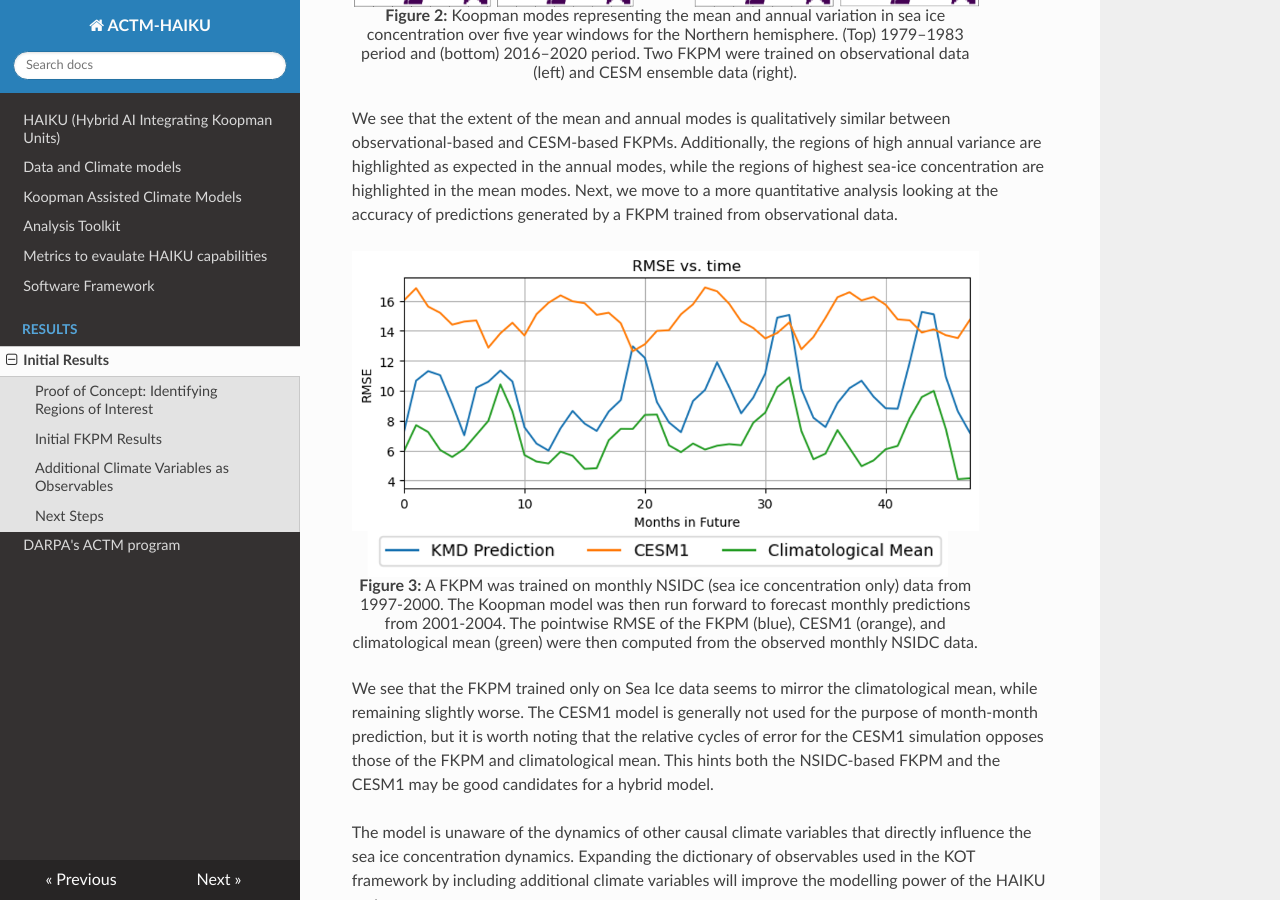
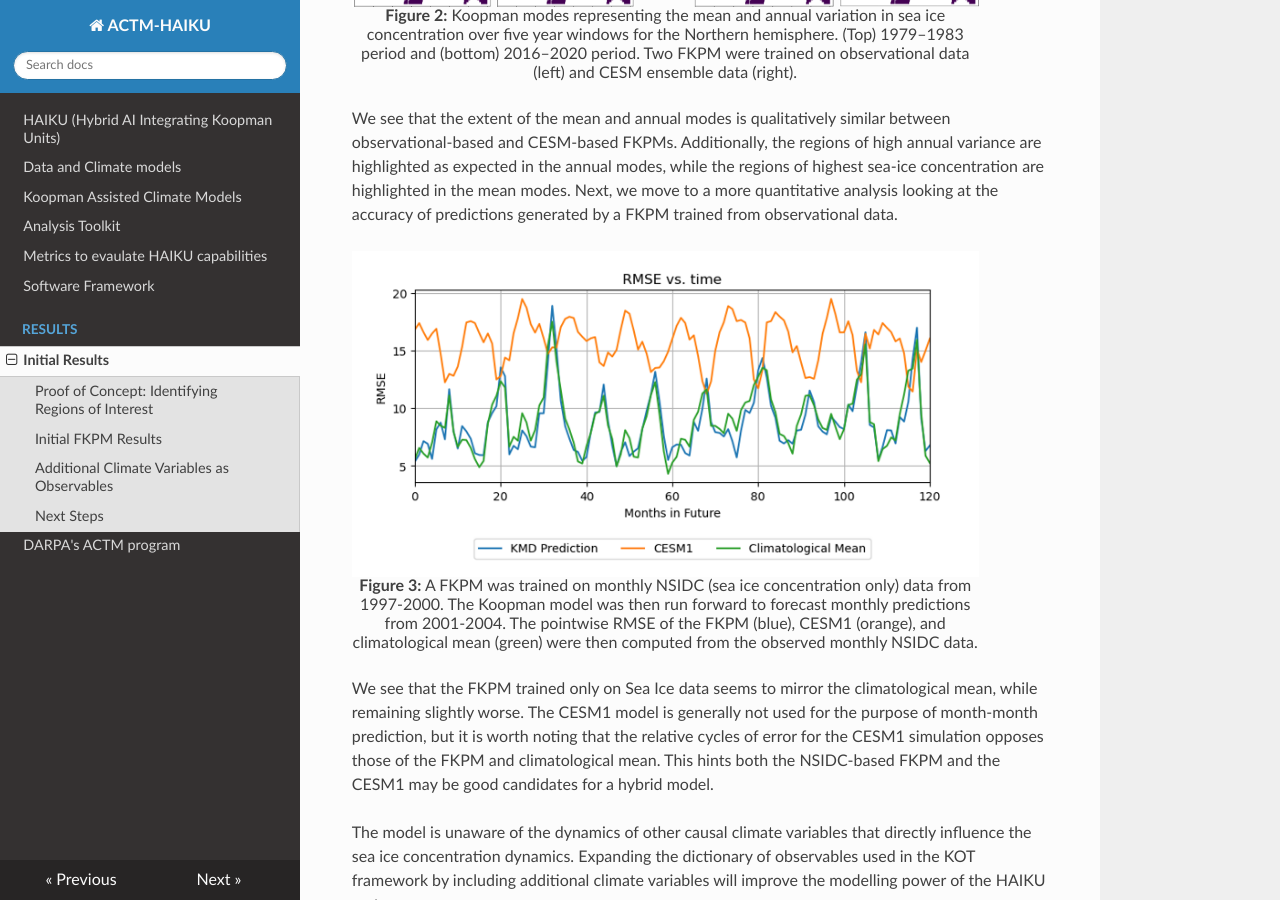
Before and after one commit to BAE-Systems-HAIKU/HAIKU, an MkDocs documentation site: the page built from docs/Results/initial_motivation_results.md, in a window 1280 px wide and 900 px high, scrolled down 1298 px. Built offline with MkDocs 1.6.1, drawn with Linux system fonts in a browser that asks for light colours; nearby versions of some CDN libraries.

Commit message:
trimmed image whitespace

```diff
--- a/docs/Results/initial_motivation_results.md
+++ b/docs/Results/initial_motivation_results.md
@@ -21,7 +21,7 @@
 We see that the extent of the mean and annual modes is qualitatively similar between  observational-based and CESM-based FKPMs. Additionally, the regions of high annual variance are highlighted as expected in the annual modes, while the regions of highest sea-ice concentration are highlighted in the mean modes. Next, we move to a more quantitative analysis looking at the accuracy of predictions generated by a FKPM trained from observational data.
 
 <figure>
-<img src="../../figs/results/Sea_ice_only_forecasting.png" alt="FKPM sea ice only monthly accuracy" style="width:90%">
+<img src="../../figs/results/Sea_ice_only_forecasting2.png" alt="FKPM sea ice only monthly accuracy" style="width:90%">
 <figcaption align = "center" style="width:90%"><b>Figure 3:</b> A FKPM was trained on monthly NSIDC (sea ice concentration only) data from 1997-2000. The Koopman model was then run forward to forecast monthly predictions from 2001-2004. The pointwise RMSE of the FKPM (blue), CESM1 (orange), and climatological mean (green) were then computed from the observed monthly NSIDC data. </figcaption>
 </figure>
 
@@ -36,14 +36,14 @@
 We compare observational-based and CESM-based FKPMs trained on all climate variables. The mean modes are shown in Figure 4 and match expectation for the time average of these variables across the training interval.
 
 <figure>
-<img src="../../figs/results/CESM_NSIDC_compare_multiple_variables_mean_mode2.png" alt="mean modes" style="width:90%">
-<figcaption align = "center" style="width:10%"><b>Figure 4:</b> The mean modes are visualized for the CESM-based FKPM (left) and the observational-based FKPM (right). The results are qualitatively similar and also match physical expectations for the time average of these variables.  </figcaption>
+<img src="../../figs/results/CESM_NSIDC_compare_multiple_variables_mean_mode2.PNG" alt="mean modes" style="width:90%">
+<figcaption align = "center" style="width:90%"><b>Figure 4:</b> The mean modes are visualized for the CESM-based FKPM (left) and the observational-based FKPM (right). The results are qualitatively similar and also match physical expectations for the time average of these variables.  </figcaption>
 </figure>
 
 The annual modes are shown in Figure 5 and match expectation for the typical annual fluctuation of these variables across the training interval.
 
 <figure>
-<img src="../../figs/results/CESM_NSIDC_compare_multiple_variables_annual_mode.png" alt="annual modes" style="width:90%">
+<img src="../../figs/results/CESM_NSIDC_compare_multiple_variables_annual_mode2.PNG" alt="annual modes" style="width:90%">
 <figcaption align = "center" style="width:90%"><b>Figure 5:</b> The annual modes are visualized for the CESM-based FKPM (left) and the observational-based FKPM (right). The results are qualitatively similar and also match physical expectations for annual variance of these variables.  </figcaption>
 </figure>
 
```
Also changed, not shown: docs/figs/results/CESM_NSIDC_compare_multiple_variables_annual_mode2.PNG, docs/figs/results/CESM_NSIDC_compare_multiple_variables_mean_mode2.PNG.
